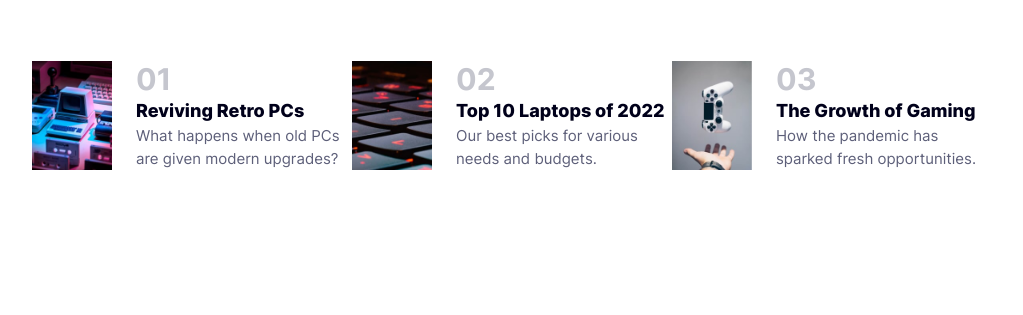
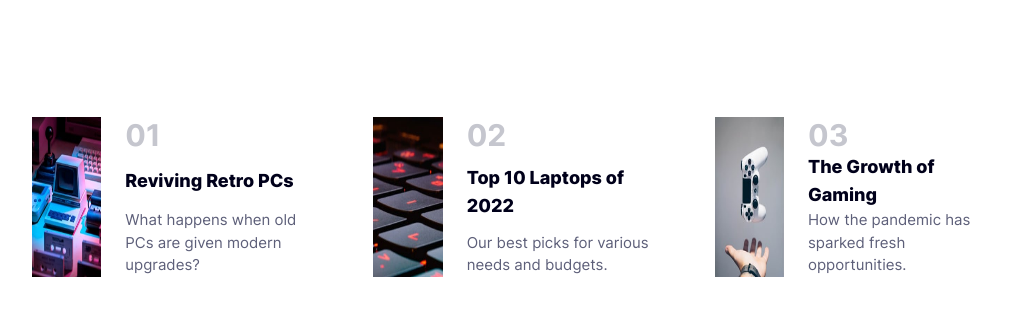
Before and after one commit to fushinori/frontendmentor, an Astro site in the folder news-homepage-main/: page / in a window 1280 px wide. Shown: the part 813-1128 px from the top of the page, without its empty margins (128-1151 px from the left). Before the commit the page ends 1063 px from the top, so only its background shows below. Built offline with nearby package versions, Linux system fonts and the light colour scheme; Astro itself is replaced by a stand-in of ours.

Commit message:
Use the <main> element's grid for the articles

```diff
--- a/news-homepage-main/src/components/Article/Article.astro
+++ b/news-homepage-main/src/components/Article/Article.astro
@@ -9,7 +9,7 @@ interface Props {
 const { article, count } = Astro.props as Props;
 ---
 
-<article class="flex gap-6">
+<article class="flex gap-6 lg:mt-14">
   <img
     src={article.image.url}
     alt={article.image.alt}
@@ -18,9 +18,9 @@ const { article, count } = Astro.props as Props;
   <div class="flex flex-col justify-between">
     <p class="text-grayish-blue-400 text-3xl font-bold">{count}</p>
     <a href="/" class="text-dark-blue hover:text-soft-red">
-      <h3 class="text-lg font-extrabold">
+      <h2 class="text-lg font-extrabold">
         {article.article.headline}
-      </h3>
+      </h2>
     </a>
     <p class="text-grayish-blue-700 text-sm">
       {article.article.preview}
--- a/news-homepage-main/src/components/Article/Articles.astro
+++ b/news-homepage-main/src/components/Article/Articles.astro
@@ -16,14 +16,8 @@ const padZero = (count: number): string => {
 };
 ---
 
-<section
-  aria-labelledby="top-articles"
-  class="flex flex-col gap-8 lg:gap-0 lg:grid lg:grid-cols-3 lg:col-span-full"
->
-  <h2 id="top-articles" class="sr-only">Top Articles</h2>
-  {
-    articles.map((article, index) => (
-      <Article article={article} count={padZero(index + 1)} />
-    ))
-  }
-</section>
+{
+  articles.map((article, index) => (
+    <Article article={article} count={padZero(index + 1)} />
+  ))
+}
```
